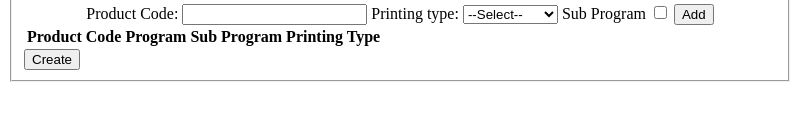
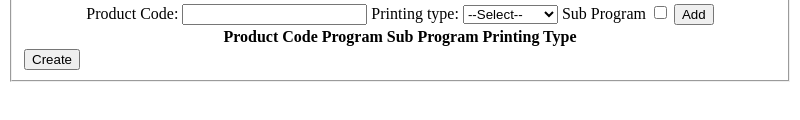
Before and after one commit to FEN94/FormatterCenter, an Electron app: page src/index.html in a window 800 px wide. Shown: the part 174-294 px from the top of the page. Drawn offline with Linux system fonts and the light colour scheme; no server answers.

Commit message:
table centered

```diff
--- a/src/index.css
+++ b/src/index.css
@@ -5,6 +5,10 @@ th, td {
     text-align: center;
 }
 
+#newPcTable {
+    margin: auto;
+}
+
 /* #createDiv {
     text-align: right;
 } */
```
